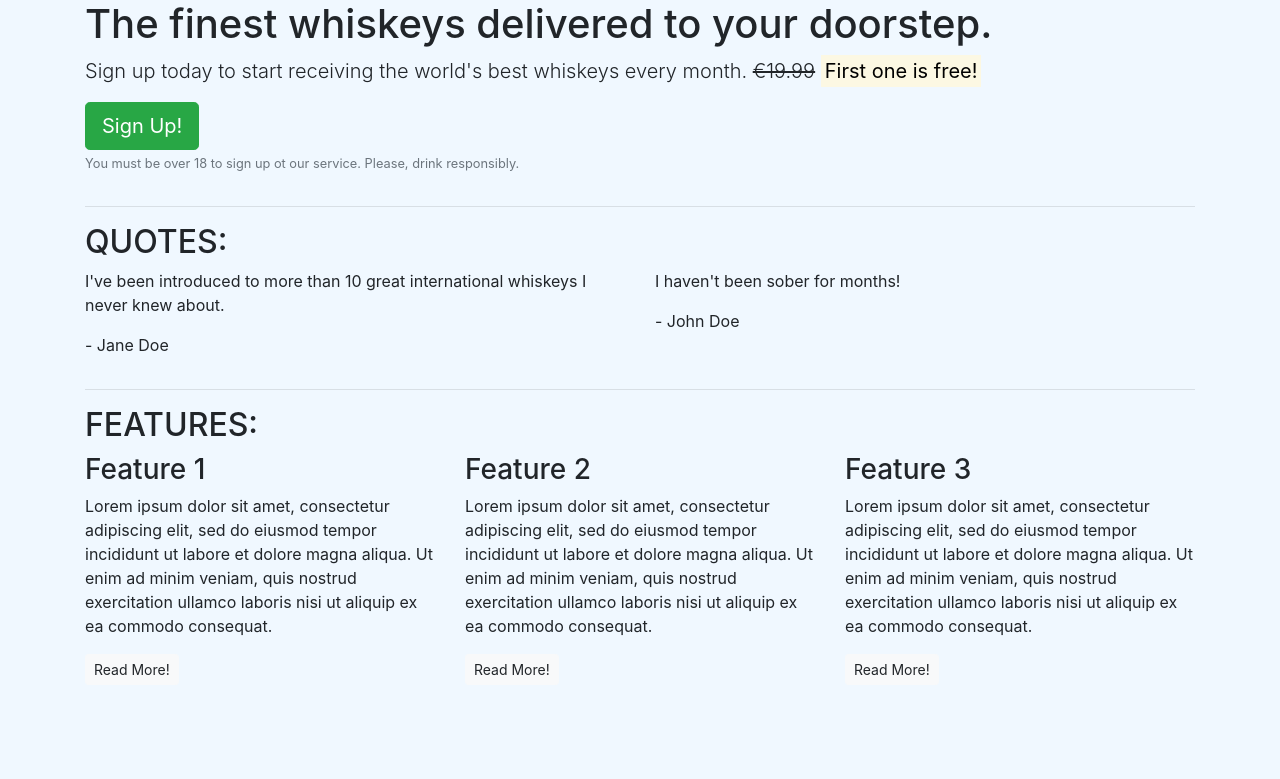
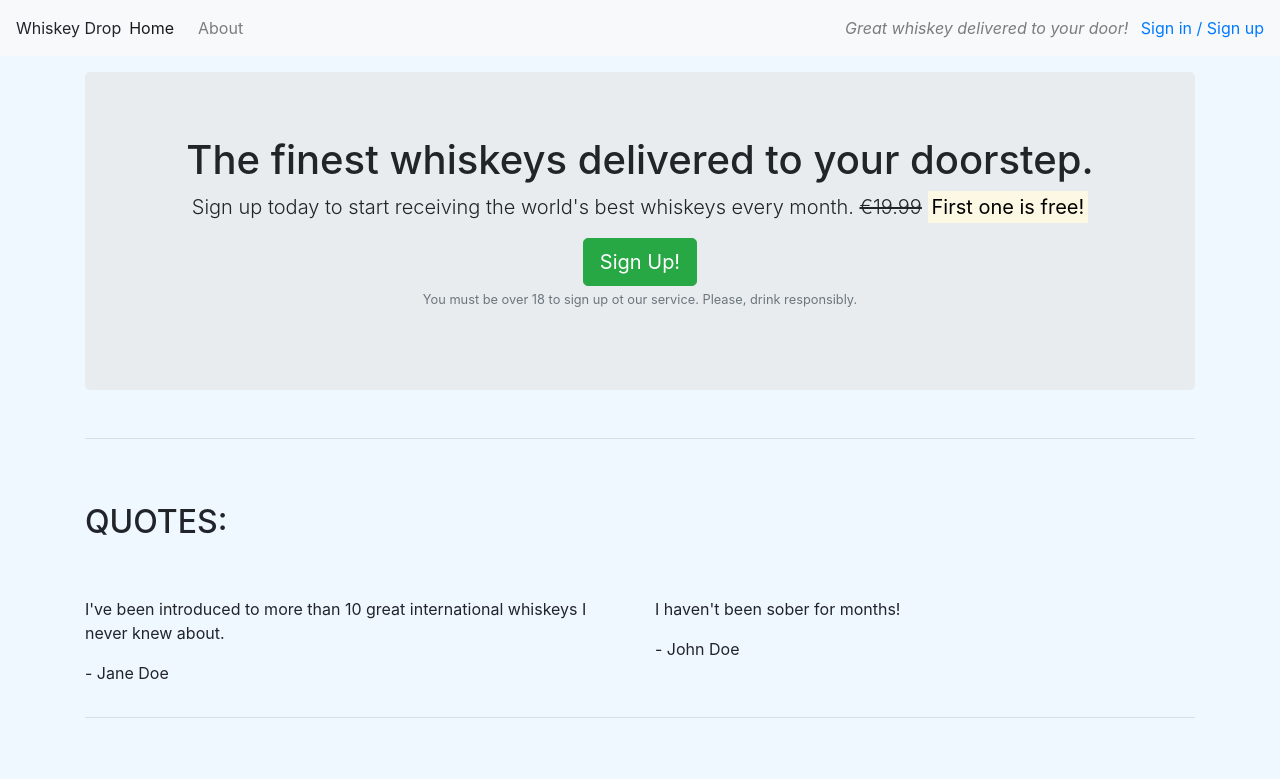
Before and after one commit to chevaleresse/bootstrap-module, a plain HTML site: page bootstrap/index.html in a window 1280 px wide. Shown: the top 779 px of the page. Drawn offline with nearby package versions, Linux system fonts and the light colour scheme.

Commit message:
Update of index.html file based on Bootstrap Core Components 1 lesson + update of README.md file

```diff
--- a/bootstrap/index.html
+++ b/bootstrap/index.html
@@ -10,13 +10,28 @@
 </head>
 
 <body>
-    <article class="container">
+<nav class="navbar navbar-light bg-light navbar-expand-sm">
+    <a haref="/" class="navbar-brandd">Whiskey Drop</a>
+    <ul class="navbar-nav mr-auto">
+        <li class="active nav-item mr-2"><a class="nav-link" href="/">Home</a></li>
+        <li class="nav-item mr-2"><a class="nav-link" href="/about">About</a></li>
+    <li class="nav-item mr-2 d-block d-sm-none"><a class="nav-link" href="/login">Sign In / Sign Up</a></li>
+
+    </ul>
+    <div class="d-none d-md-block">
+    <p class="navbar-text my-auto mr-2"><i>Great whiskey delivered to your door!</i></p>
+    <a href="/login">Sign in / Sign up</a>
+    </div>
+</nav>
+
+    <article class="container mt-3">
         <div class="row">
             <div class="col-12">
-                <section class="callout">
+                <section class="callout jumbotron text-center">
                     <h1>The finest whiskeys delivered to your doorstep.</h1>
                     <p class="lead">Sign up today to start receiving the world's best whiskeys every month.
-                        <s>€19.99</s>
+                        <s class="d-none d-sm-inline">€19.99</s>
+                        <span class="d-inline d-sm-none"><br></span>
                         <strong><mark>First one is free!</mark></strong></p>
                     <button class="btn btn-success btn-lg">Sign Up!</button>
                     <p class="text-muted"><small>You must be over 18 to sign up ot our service. Please, drink
@@ -28,7 +43,7 @@
 
         <section class="quotes">
             <div class="row">
-                <div class="col-12">
+                <div class="col-12 my-5">
                     <h2 class="text-uppercase">Quotes:</h2>
                 </div>
             </div>
@@ -52,7 +67,7 @@
 
         <section class="features">
             <div class="row">
-                <div class="col-12">
+                <div class="col-12 my-5">
                     <h2 class="text-uppercase">features:</h2>
                 </div>
             </div>
```
Also changed, not shown: 1 other file.
